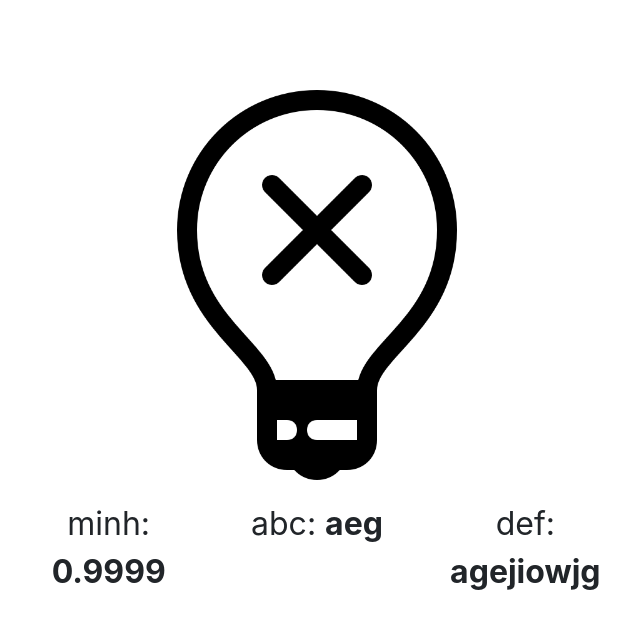
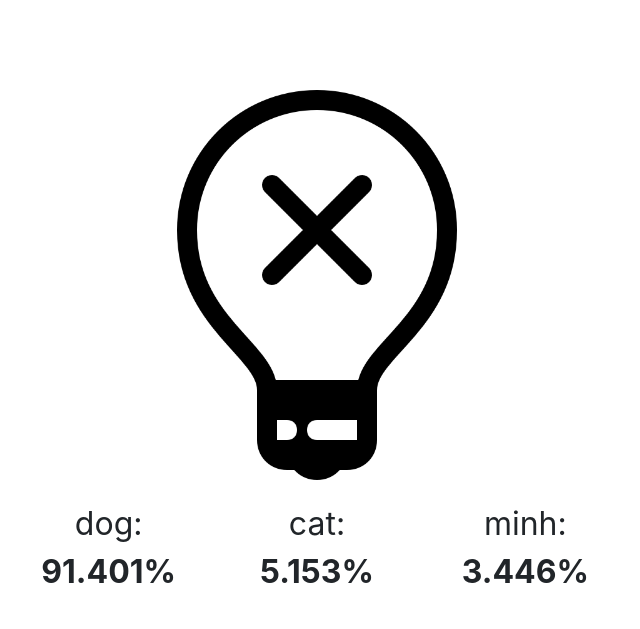
Before and after one commit to ducnv55/LightTensorflowServer, a PHP site: page / in a window 1280 px wide. Shown: the top 629 px of the page, without its empty margins (308-948 px from the left). Run offline with PHP 8.4, Linux system fonts and the light colour scheme.

Commit message:
show data statistics to browsers

```diff
--- a/frontend/main.js
+++ b/frontend/main.js
@@ -4,6 +4,7 @@ $(document).ready(function(){
 		light = 1;
 	}
 	setInterval(function(){
+		// light image
 		$.ajax({url: "../raspberry_pin/pin.txt", success: function(result){
 			console.log("init light: " + light + " - read: " + result);
         		if (parseInt(result) != light) {
@@ -17,5 +18,14 @@ $(document).ready(function(){
 				light = parseInt(result);
 			}
     		}});
-	}, 500);
+
+		// data statistics
+		$.ajax({url: "../result_analyzing/result_json.txt", success: function(result){
+			var obj = JSON.parse(result);
+			$.each( obj, function( key, value ) {
+				$("#" + key).text(parseFloat(value * 100).toFixed(3) + "%");
+			});
+		}});
+
+	}, 5000);
 })
--- a/index.php
+++ b/index.php
@@ -13,6 +13,12 @@
 	} else {
 		$light_on = false;
 	}
+	$lines = file('result_analyzing/result.txt');
+	$output = array();
+	for ($i = 0; $i < count($lines); $i+=2) {
+        	$key = trim(preg_replace('/\s+/', ' ', $lines[$i]));
+        	$output[$key] = $lines[$i+1];
+	}
 	?>
 
 
@@ -25,9 +31,10 @@
 	</div>
 	<div class = "col-lg-12 row" style="font-size: 200%">
 		<div class = "col-lg-3"></div>
-		<div class = "col-lg-2 text-center ">minh: <strong>0.9999</strong></div>
-		<div class = "col-lg-2 text-center">abc: <strong>aeg</strong></div>
-		<div class = "col-lg-2 text-center">def: <strong>agejiowjg</strong></div>
+		<?php
+		foreach ($output as $key => $value) { ?>
+			<div class = "col-lg-2 text-center "><?php echo $key?>: <strong id="<?php echo $key?>"><?php echo $value * 100?>%</strong></div>
+		<?php } ?>
 		<div class = "col-lg-3"></div>
 	</div>
 
--- a/result_analyzing/ananlyze.php
+++ b/result_analyzing/ananlyze.php
@@ -3,8 +3,9 @@ $lines = file('/var/www/html/result_analyzing/result.txt');
 $output = array();
 for ($i = 0; $i < count($lines); $i+=2) {
 	$key = trim(preg_replace('/\s+/', ' ', $lines[$i]));
-	$output[$key] = $lines[$i+1];
+	$output[$key] = trim(preg_replace('/\s+/', ' ', $lines[$i+1]));
 }
+file_put_contents('/var/www/html/result_analyzing/result_json.txt', json_encode($output));
 foreach ($output as $key => $value) {
 	print_r($key . ": " . $value*100 . "%\n");
 	if ((string)$key == "dog" && (int)($value*100) > 90) {
```
